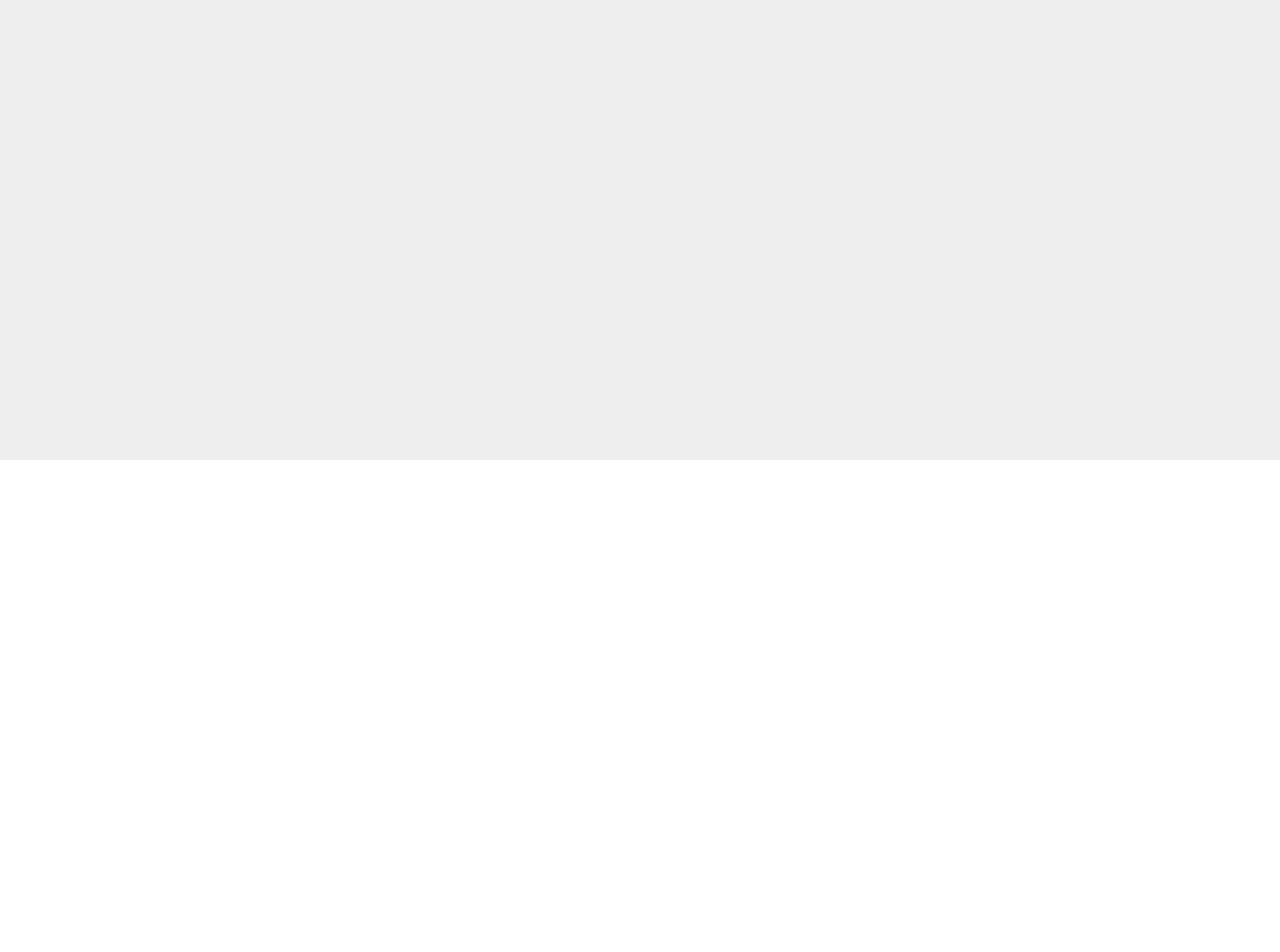
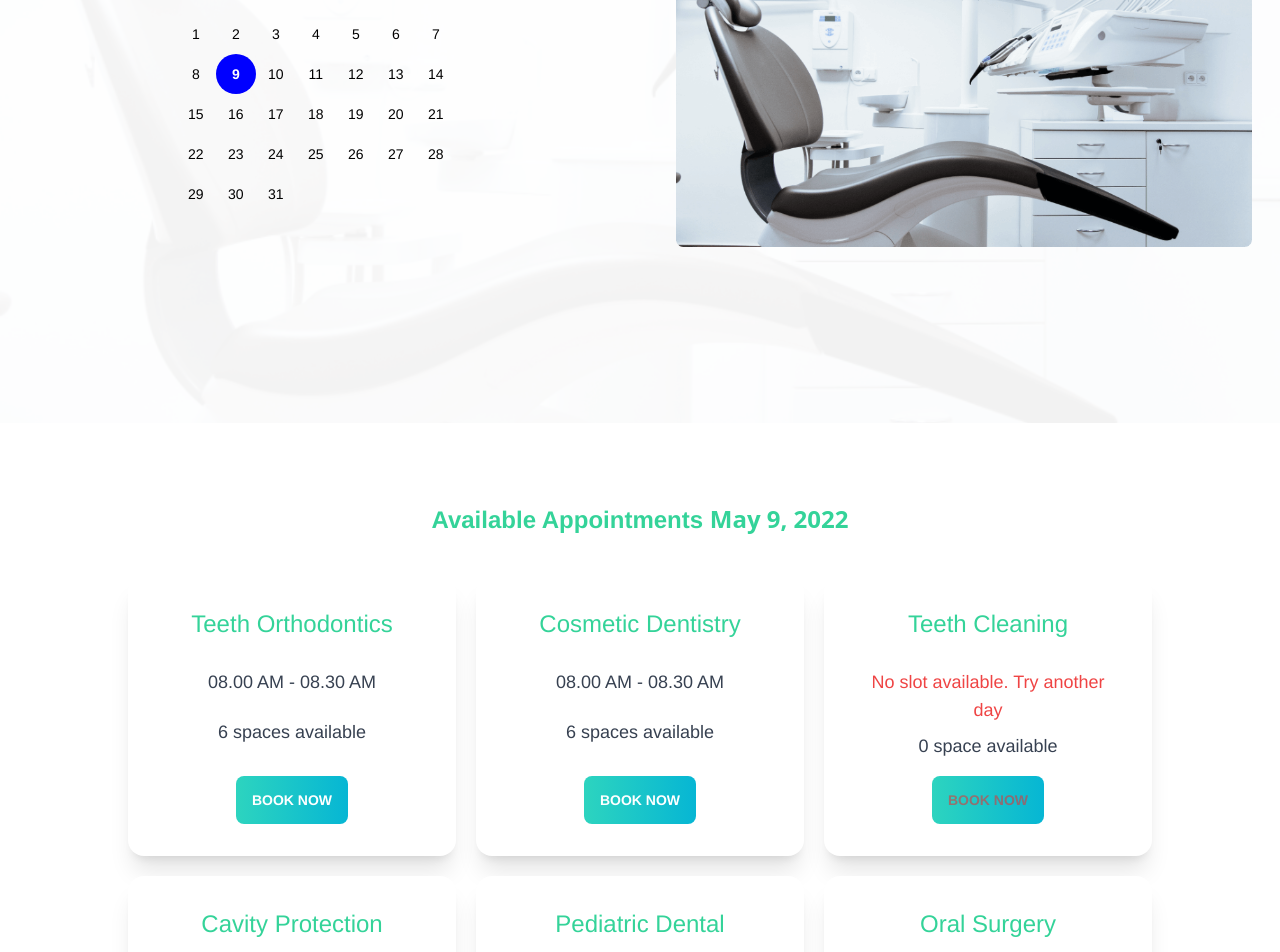
Before and after one commit to neel123go/Doctor-Portal-Client, a React (Create React App) app: page /appointment in a window 1280 px wide. Shown: the part 340-1292 px from the top of the page. Before the commit the page ends 800 px from the top, so only its background shows below. Built offline with nearby package versions, Linux system fonts and the light colour scheme.

Commit message:
appointment page completed

```diff
--- a/package.json
+++ b/package.json
@@ -7,7 +7,9 @@
     "@testing-library/react": "^13.2.0",
     "@testing-library/user-event": "^13.5.0",
     "daisyui": "^2.14.3",
+    "date-fns": "^2.28.0",
     "react": "^18.1.0",
+    "react-day-picker": "^8.0.4",
     "react-dom": "^18.1.0",
     "react-router-dom": "^6.3.0",
     "react-scripts": "5.0.1",
--- /dev/null
+++ b/public/Services.json
@@ -0,0 +1,67 @@
+[
+    {
+        "_id": 1,
+        "name": "Teeth Orthodontics",
+        "slots": [
+            "08.00 AM - 08.30 AM",
+            "09.00 AM - 09.30 AM",
+            "10.00 AM - 10.30 AM",
+            "11.00 AM - 11.30 AM",
+            "12.00 PM - 12.30 PM",
+            "01.00 AM - 01.30 AM"
+        ]
+    },
+    {
+        "_id": 2,
+        "name": "Cosmetic Dentistry",
+        "slots": [
+            "08.00 AM - 08.30 AM",
+            "09.00 AM - 09.30 AM",
+            "10.00 AM - 10.30 AM",
+            "11.00 AM - 11.30 AM",
+            "12.00 PM - 12.30 PM",
+            "01.00 AM - 01.30 AM"
+        ]
+    },
+    {
+        "_id": 3,
+        "name": "Teeth Cleaning",
+        "slots": []
+    },
+    {
+        "_id": 4,
+        "name": "Cavity Protection",
+        "slots": [
+            "08.00 AM - 08.30 AM",
+            "09.00 AM - 09.30 AM",
+            "10.00 AM - 10.30 AM",
+            "11.00 AM - 11.30 AM",
+            "12.00 PM - 12.30 PM",
+            "01.00 AM - 01.30 AM"
+        ]
+    },
+    {
+        "_id": 5,
+        "name": "Pediatric Dental",
+        "slots": [
+            "08.00 AM - 08.30 AM",
+            "09.00 AM - 09.30 AM",
+            "10.00 AM - 10.30 AM",
+            "11.00 AM - 11.30 AM",
+            "12.00 PM - 12.30 PM",
+            "01.00 AM - 01.30 AM"
+        ]
+    },
+    {
+        "_id": 6,
+        "name": "Oral Surgery",
+        "slots": [
+            "08.00 AM - 08.30 AM",
+            "09.00 AM - 09.30 AM",
+            "10.00 AM - 10.30 AM",
+            "11.00 AM - 11.30 AM",
+            "12.00 PM - 12.30 PM",
+            "01.00 AM - 01.30 AM"
+        ]
+    }
+]
--- a/src/Components/Pages/Appointment/Appointment.js
+++ b/src/Components/Pages/Appointment/Appointment.js
@@ -1,10 +1,35 @@
-import React from 'react';
+import React, { useState } from 'react';
+import Footer from '../Shared/Footer/Footer';
+import BackgroundImg from '../../../assets/images/chair.png';
+import Chair from '../../../assets/images/chair.png';
+import { DayPicker } from 'react-day-picker';
+import 'react-day-picker/dist/style.css';
+import AvailableAppointment from '../AvailableAppointment/AvailableAppointment';
 
 const Appointment = () => {
+    const [date, setDate] = useState(new Date());
+
     return (
         <div>
-            <h2>This is Appointment Page</h2>
-        </div>
+            <div className="hero min-h-auto" style={{ backgroundImage: `url(${BackgroundImg})` }}>
+                <div className="hero-overlay bg-opacity-95 bg-white"></div>
+                <div className="hero-content flex-col md:flex-row-reverse py-10 px-0 md:py-20 lg:py-44">
+                    <div className='w-full px-7 md:w-1/2'>
+                        <img src={Chair} alt="" />
+                    </div>
+                    <div className='w-full md:w-1/2'>
+                        <div className='flex justify-center items-center'>
+                            <DayPicker
+                                mode="single"
+                                selected={date}
+                                onSelect={setDate} />
+                        </div>
+                    </div>
+                </div>
+            </div>
+            <AvailableAppointment date={date}></AvailableAppointment>
+            <Footer></Footer>
+        </div >
     );
 };
 
--- /dev/null
+++ b/src/Components/Pages/AppointmentCard/AppointmentCard.css
@@ -0,0 +1,3 @@
+.neel[disabled] {
+    color: rgba(233, 48, 48, 0.57) !important;
+}
--- /dev/null
+++ b/src/Components/Pages/AppointmentCard/AppointmentCard.js
@@ -0,0 +1,27 @@
+import React from 'react';
+import './AppointmentCard.css';
+
+const AppointmentCard = ({ service, setTreatment }) => {
+    const { name, slots } = service;
+    return (
+        <div className="card w-full bg-white text-center shadow-xl">
+            <div className="card-body text-center">
+                <h2 className="text-emerald-400 text-2xl">{name}</h2>
+                <p className='text-lg text-gray-700 mt-5'>{
+                    slots.length ? <span>{slots[0]}</span>
+                        : <span className='text-red-500 text-lg'>No slot available. Try another day</span>
+                }</p>
+                <p className='text-lg text-gray-700 mb-2'>{slots.length} {slots.length > 0 ? 'spaces' : 'space'} available</p>
+                <div className='w-3/5 mx-auto'>
+                    <label
+                        onClick={() => setTreatment(service)}
+                        disabled={slots.length === 0}
+                        htmlFor="booking-modal"
+                        className="btn text-white border-0 bg-gradient-to-r from-teal-400 to-cyan-500 hover:bg-gradient-to-l neel">Book Now</label>
+                </div>
+            </div>
+        </div >
+    );
+};
+
+export default AppointmentCard;
--- /dev/null
+++ b/src/Components/Pages/AvailableAppointment/AvailableAppointment.js
@@ -0,0 +1,33 @@
+import { format } from 'date-fns';
+import React, { useEffect, useState } from 'react';
+import AppointmentCard from '../AppointmentCard/AppointmentCard';
+import BookingModal from '../BookingModal/BookingModal';
+
+const AvailableAppointment = ({ date }) => {
+    const [services, setServices] = useState([]);
+    const [treatment, setTreatment] = useState(null);
+
+    useEffect(() => {
+        fetch('Services.json')
+            .then(res => res.json())
+            .then(data => setServices(data))
+    }, []);
+
+    return (
+        <div className='px-5 lg:px-20 xl:px-32 py-0 md:py-10'>
+            <h4 className='text-center text-emerald-400 font-bold text-xl md:text-2xl mt-5 md:mt-10'>Available Appointments <span className='block md:inline font-sans mt-1'>{format(date, 'PP')}</span></h4>
+            <div className='grid grid-cols-1 md:grid-cols-2 lg:grid-cols-3 gap-5 mb-0 md:mb-20 mt-5 md:mt-10'>
+                {
+                    services.map(service => <AppointmentCard
+                        key={service._id}
+                        service={service}
+                        setTreatment={setTreatment}
+                    ></AppointmentCard>)
+                }
+                {treatment && <BookingModal treatment={treatment}></BookingModal>}
+            </div>
+        </div>
+    );
+};
+
+export default AvailableAppointment;
--- /dev/null
+++ b/src/Components/Pages/BookingModal/BookingModal.js
@@ -0,0 +1,20 @@
+import React from 'react';
+
+const BookingModal = ({ treatment }) => {
+    return (
+        <div>
+            <input type="checkbox" id="booking-modal" className="modal-toggle" />
+            <div className="modal modal-bottom sm:modal-middle">
+                <div className="modal-box">
+                    <h3 className="font-bold text-lg">Congratulations random Interner user!</h3>
+                    <p className="py-4">You've been selected for a chance to get one year of subscription to use Wikipedia for free!</p>
+                    <div className="modal-action">
+                        <label htmlFor="booking-modal" className="btn">Yay!</label>
+                    </div>
+                </div>
+            </div>
+        </div>
+    );
+};
+
+export default BookingModal;
--- a/src/Components/Pages/ReviewSlider/ReviewSlider.js
+++ b/src/Components/Pages/ReviewSlider/ReviewSlider.js
@@ -1,4 +1,4 @@
-import React, { useRef, useState } from "react";
+import React from "react";
 import { Swiper, SwiperSlide } from "swiper/react";
 import People1 from '../../../assets/images/people1.png';
 import People2 from '../../../assets/images/people2.png';
@@ -8,7 +8,7 @@ import "swiper/css/effect-coverflow";
 import "swiper/css/pagination";
 import './ReviewSlider.css';
 
-import { EffectCoverflow, Pagination } from "swiper";
+import { Autoplay, EffectCoverflow, Pagination } from "swiper";
 import ReviewSliderItem from "../ReviewSliderItem/ReviewSliderItem";
 
 const ReviewSlider = () => {
@@ -61,6 +61,10 @@ const ReviewSlider = () => {
             effect={"coverflow"}
             grabCursor={true}
             centeredSlides={true}
+            autoplay={{
+                delay: 3000,
+                disableOnInteraction: false,
+            }}
             slidesPerView={"auto"}
             coverflowEffect={{
                 rotate: 50,
@@ -70,7 +74,7 @@ const ReviewSlider = () => {
                 slideShadows: true,
             }}
             pagination={true}
-            modules={[EffectCoverflow, Pagination]}
+            modules={[Autoplay, EffectCoverflow, Pagination]}
             className="mySwiper"
         >
             {
```
Also changed, not shown: 1 other file (tests, documents, lock files or other folders).
